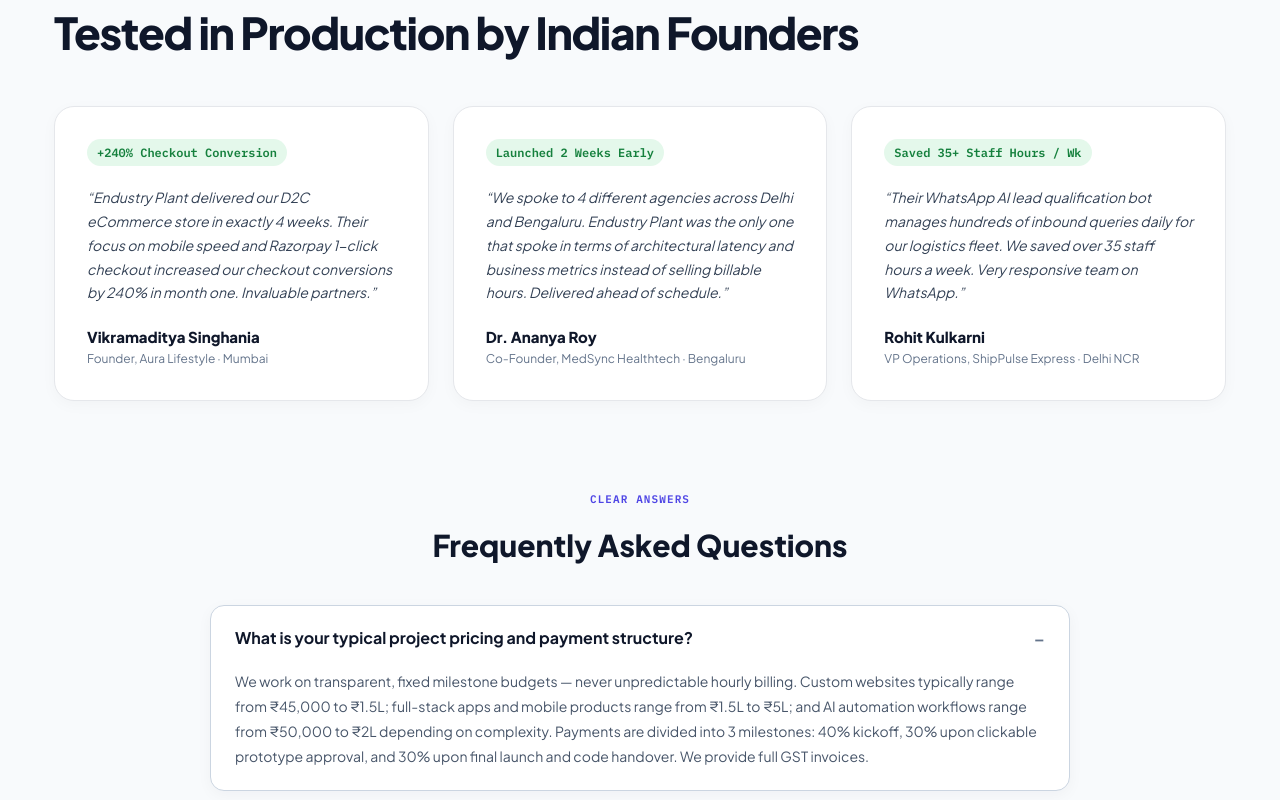
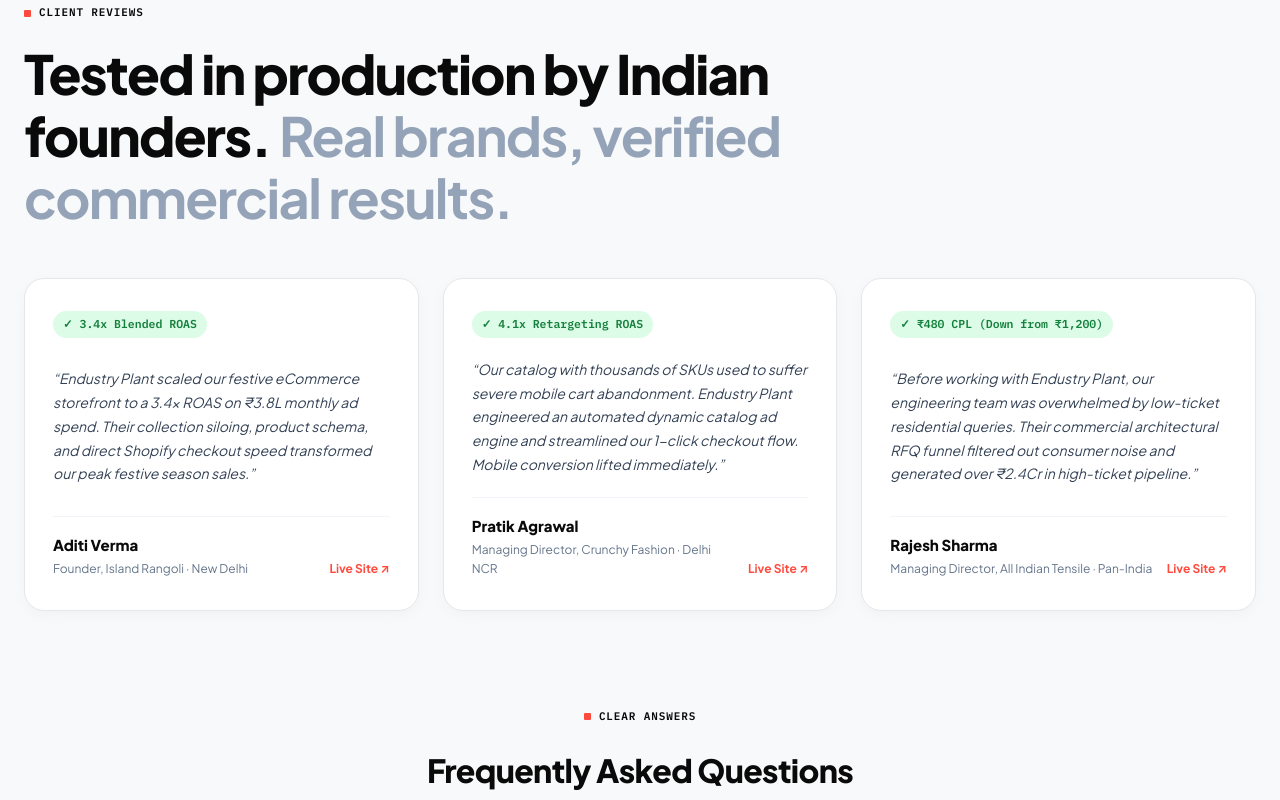
Before and after one commit to nirbhaysagar/endustryplant, a Next.js app: page / in a window 1280 px wide. Shown: the part 10060-10860 px from the top of the page. Built offline with nearby package versions, Linux system fonts and the light colour scheme.

Commit message:
Rewrite client testimonials to match actual portfolio clients (Island Rangoli, Crunchy Fashion, All Indian Tensile) with verified metrics and live site links

```diff
--- a/src/components/Manifesto.tsx
+++ b/src/components/Manifesto.tsx
@@ -8,33 +8,37 @@ interface Testimonial {
   name: string;
   role: string;
   company: string;
+  link: string;
   metric: string;
 }
 
 const TESTIMONIALS: Testimonial[] = [
   {
     quote:
-      'Endustry Plant delivered our D2C eCommerce store in exactly 4 weeks. Their focus on mobile speed and Razorpay 1-click checkout increased our checkout conversions by 240% in month one. Invaluable partners.',
-    name: 'Vikramaditya Singhania',
+      'Endustry Plant scaled our festive eCommerce storefront to a 3.4x ROAS on ₹3.8L monthly ad spend. Their collection siloing, product schema, and direct Shopify checkout speed transformed our peak festive season sales.',
+    name: 'Aditi Verma',
     role: 'Founder',
-    company: 'Aura Lifestyle · Mumbai',
-    metric: '+240% Checkout Conversion',
+    company: 'Island Rangoli · New Delhi',
+    link: 'https://islandrangoli.com',
+    metric: '3.4x Blended ROAS',
   },
   {
     quote:
-      'We spoke to 4 different agencies across Delhi and Bengaluru. Endustry Plant was the only one that spoke in terms of architectural latency and business metrics instead of selling billable hours. Delivered ahead of schedule.',
-    name: 'Dr. Ananya Roy',
-    role: 'Co-Founder',
-    company: 'MedSync Healthtech · Bengaluru',
-    metric: 'Launched 2 Weeks Early',
+      'Our catalog with thousands of SKUs used to suffer severe mobile cart abandonment. Endustry Plant engineered an automated dynamic catalog ad engine and streamlined our 1-click checkout flow. Mobile conversion lifted immediately.',
+    name: 'Pratik Agrawal',
+    role: 'Managing Director',
+    company: 'Crunchy Fashion · Delhi NCR',
+    link: 'https://www.crunchyfashion.com',
+    metric: '4.1x Retargeting ROAS',
   },
   {
     quote:
-      'Their WhatsApp AI lead qualification bot manages hundreds of inbound queries daily for our logistics fleet. We saved over 35 staff hours a week. Very responsive team on WhatsApp.',
-    name: 'Rohit Kulkarni',
-    role: 'VP Operations',
-    company: 'ShipPulse Express · Delhi NCR',
-    metric: 'Saved 35+ Staff Hours / Wk',
+      'Before working with Endustry Plant, our engineering team was overwhelmed by low-ticket residential queries. Their commercial architectural RFQ funnel filtered out consumer noise and generated over ₹2.4Cr in high-ticket pipeline.',
+    name: 'Rajesh Sharma',
+    role: 'Managing Director',
+    company: 'All Indian Tensile · Pan-India',
+    link: 'https://allindiantensile.in',
+    metric: '₹480 CPL (Down from ₹1,200)',
   },
 ];
 
@@ -73,33 +77,52 @@ export default function Manifesto() {
     <>
       <style>{`
         .manifesto-section {
-          padding: 100px 0;
-          background: #F8FAFC;
+          padding: 120px 0 130px;
+          background: #F8F9FA;
+          border-bottom: 1px solid var(--border);
+          scroll-margin-top: 80px;
         }
 
         .manifesto-inner {
-          max-width: 1220px;
+          max-width: 1280px;
           margin: 0 auto;
           padding: 0 24px;
         }
 
         .section-label {
+          display: inline-flex;
+          align-items: center;
+          gap: 8px;
           font-family: var(--font-mono);
           font-size: 11px;
-          font-weight: 600;
-          color: #4F46E5;
+          font-weight: 700;
+          color: #0A0A0A;
           text-transform: uppercase;
-          letter-spacing: 0.1em;
-          margin-bottom: 12px;
+          letter-spacing: 0.08em;
+          margin-bottom: 20px;
+        }
+
+        .coralSquare {
+          width: 7px;
+          height: 7px;
+          background: #FF4B3E;
+          display: inline-block;
+          border-radius: 1px;
         }
 
         .section-title {
-          font-size: clamp(30px, 3.5vw, 44px);
+          font-size: clamp(34px, 4.4vw, 54px);
           font-weight: 800;
+          line-height: 1.15;
           letter-spacing: -0.03em;
-          color: #0F172A;
-          line-height: 1.15;
-          margin-bottom: 48px;
+          color: #0A0A0A;
+          margin-bottom: 50px;
+          max-width: 800px;
+        }
+
+        .headlineMuted {
+          color: #94A3B8;
+          font-weight: 700;
         }
 
         /* ─── TESTIMONIALS ─────────────────────────────────── */
@@ -114,20 +137,27 @@ export default function Manifesto() {
           background: #FFFFFF;
           border: 1px solid var(--border);
           border-radius: 20px;
-          padding: 32px;
+          padding: 32px 28px;
           display: flex;
           flex-direction: column;
           justify-content: space-between;
           gap: 20px;
-          box-shadow: 0 4px 15px rgba(15, 23, 42, 0.03);
+          box-shadow: 0 4px 15px rgba(0, 0, 0, 0.03);
+          transition: all 0.25s cubic-bezier(0.16, 1, 0.3, 1);
+        }
+
+        .test-card:hover {
+          transform: translateY(-4px);
+          border-color: #0A0A0A;
+          box-shadow: 0 14px 30px rgba(0, 0, 0, 0.06);
         }
 
         .test-metric {
           font-family: var(--font-mono);
-          font-size: 12px;
+          font-size: 11.5px;
           font-weight: 700;
           color: #15803D;
-          background: rgba(34, 197, 94, 0.12);
+          background: #DCFCE7;
           padding: 4px 10px;
           border-radius: 9999px;
           width: fit-content;
@@ -143,12 +173,35 @@ export default function Manifesto() {
         .test-author-name {
           font-size: 15px;
           font-weight: 800;
-          color: #0F172A;
+          color: #0A0A0A;
         }
 
         .test-author-company {
           font-size: 12px;
           color: #64748B;
+          margin-top: 2px;
+        }
+
+        .test-author-row {
+          display: flex;
+          justify-content: space-between;
+          align-items: flex-end;
+          gap: 12px;
+          padding-top: 16px;
+          border-top: 1px solid #F1F5F9;
+        }
+
+        .test-site-link {
+          font-size: 12px;
+          font-weight: 700;
+          color: #FF4B3E;
+          text-decoration: none;
+          white-space: nowrap;
+          transition: transform 0.15s ease;
+        }
+
+        .test-site-link:hover {
+          transform: translateX(2px);
         }
 
         /* ─── FAQ ACCORDION ─────────────────────────────────── */
@@ -293,17 +346,33 @@ export default function Manifesto() {
 
       <section className="manifesto-section" id="faq">
         <div className="manifesto-inner">
-          <div className="section-label">CLIENT REVIEWS</div>
-          <h2 className="section-title">Tested in Production by Indian Founders</h2>
+          <div className="section-label">
+            <span className="coralSquare" />
+            <span>CLIENT REVIEWS</span>
+          </div>
+          <h2 className="section-title">
+            Tested in production by Indian founders.{' '}
+            <span className="headlineMuted">Real brands, verified commercial results.</span>
+          </h2>
 
           <div className="test-grid">
             {TESTIMONIALS.map((t, idx) => (
               <div key={idx} className="test-card">
-                <span className="test-metric">{t.metric}</span>
+                <span className="test-metric">✓ {t.metric}</span>
                 <p className="test-quote">&ldquo;{t.quote}&rdquo;</p>
-                <div>
-                  <div className="test-author-name">{t.name}</div>
-                  <div className="test-author-company">{t.role}, {t.company}</div>
+                <div className="test-author-row">
+                  <div>
+                    <div className="test-author-name">{t.name}</div>
+                    <div className="test-author-company">{t.role}, {t.company}</div>
+                  </div>
+                  <a
+                    href={t.link}
+                    target="_blank"
+                    rel="noopener noreferrer"
+                    className="test-site-link"
+                  >
+                    Live Site ↗
+                  </a>
                 </div>
               </div>
             ))}
@@ -312,8 +381,11 @@ export default function Manifesto() {
           {/* ─── FAQ ─────────────────────────────────────────── */}
           <div className="faq-wrap">
             <div className="faq-header">
-              <div className="section-label">CLEAR ANSWERS</div>
-              <h3 style={{ fontSize: '30px', fontWeight: '800', color: '#0F172A' }}>
+              <div className="section-label">
+                <span className="coralSquare" />
+                <span>CLEAR ANSWERS</span>
+              </div>
+              <h3 style={{ fontSize: '32px', fontWeight: '800', color: '#0A0A0A', letterSpacing: '-0.02em' }}>
                 Frequently Asked Questions
               </h3>
             </div>
```
